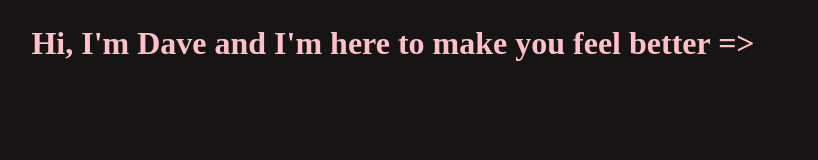
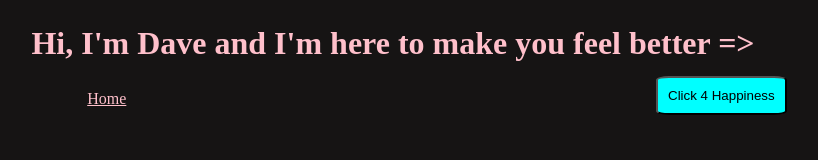
Before and after one commit to Porcunadev/Attell, a plain HTML site: page index.html in a window 1280 px wide. Shown: the top 160 px of the page, without its empty margins (247-1065 px from the left). Drawn offline with Linux system fonts and the light colour scheme.

Commit message:
added nav

```diff
--- a/index.html
+++ b/index.html
@@ -11,6 +11,13 @@
     <header>
     <h1>Hi, I'm Dave and I'm here to make you feel better => </h1>
     </header>
+    <nav>
+        <ul>
+            <li><a href="#">Home</a></li>
+            <li><a href="#">About</a></li>
+        </ul>
+
+    </nav>
 
     <section>
     <div class="container img-container"></div>
--- a/scss/style.scss
+++ b/scss/style.scss
@@ -16,6 +16,20 @@ body{
 header {
     margin-top:20px;
     text-align: center;
+}
+
+nav ul{
+    display: flex;
+    justify-content: space-around;
+    list-style: none;
+}
+
+nav ul li a{
+    color: pink;
+}
+
+nav ul li a:hover {
+    color: cyan;
 }
 
 .container {
@@ -55,9 +69,9 @@ section {
     padding: 10px;
     background-color: cyan;
     color: black;
-    position: absolute;
-    left: 310px;
-    bottom:385px;
+    position: relative;
+    right: 120px;
+    bottom:410px;
 }
 
 .img-container {
```
Also changed, not shown: scss/style.css, 1 other file.
